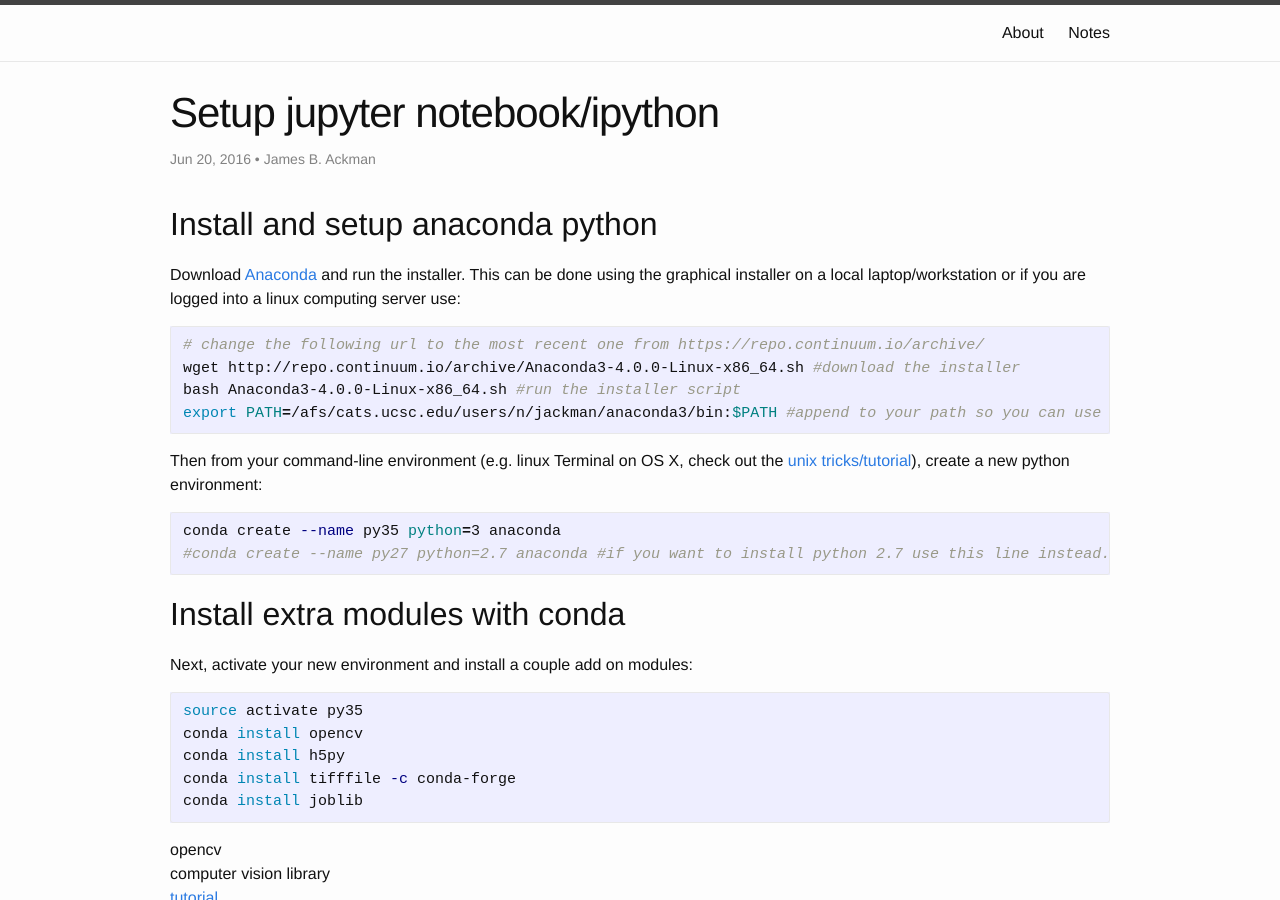
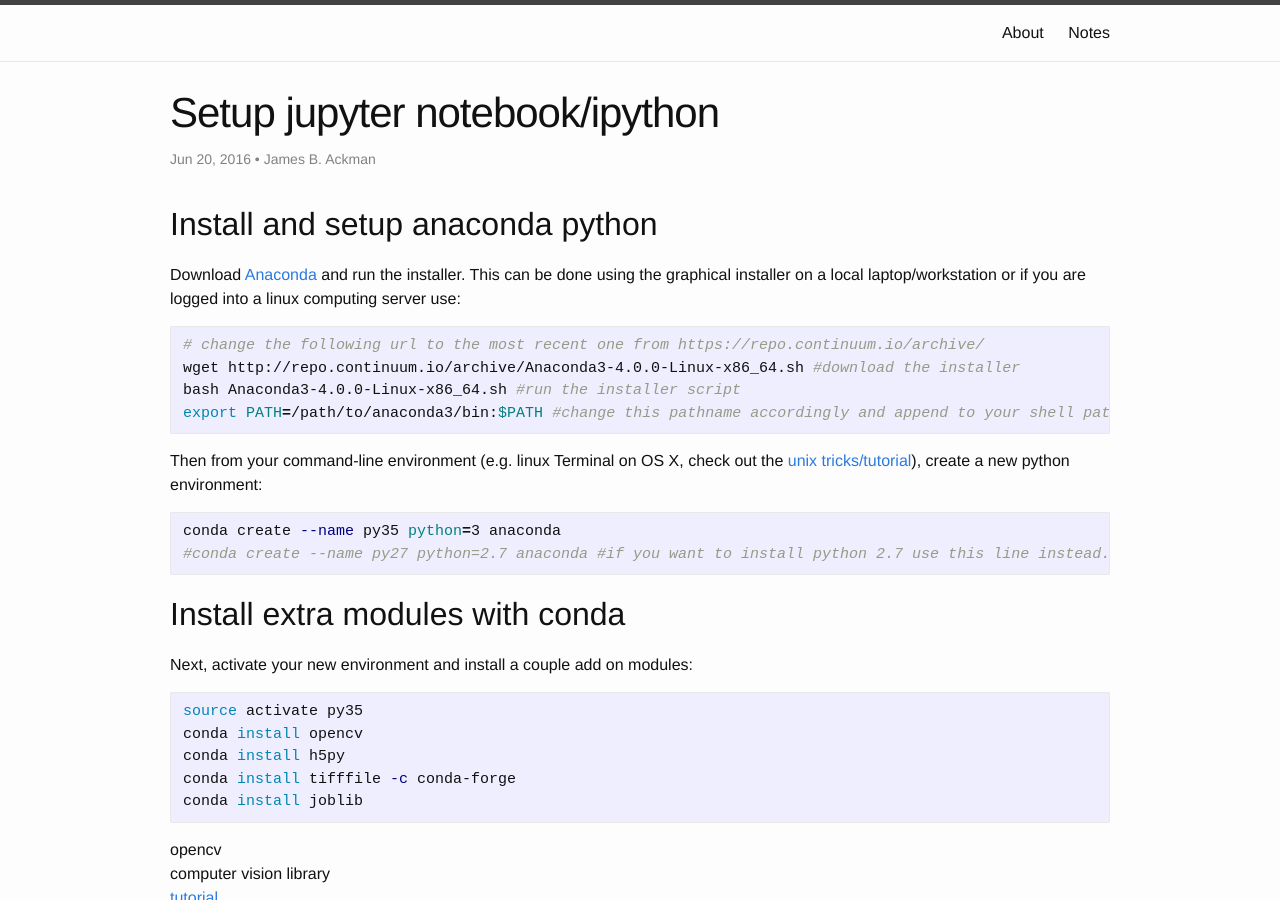
Before and after one commit to lanafrankle/ackmanlab, a Jekyll site: the page built from _posts/2016-06-20-install-ipython.md, in a window 1280 px wide and 900 px high. Built offline with Jekyll 4.4.1, drawn with Linux system fonts in a browser that asks for light colours.

Commit message:
2016-07-01-05:48:17

````diff
--- a/_posts/2016-06-20-install-ipython.md
+++ b/_posts/2016-06-20-install-ipython.md
@@ -14,7 +14,7 @@ Download [Anaconda](https://www.continuum.io/downloads) and run the installer. T
 # change the following url to the most recent one from https://repo.continuum.io/archive/
 wget http://repo.continuum.io/archive/Anaconda3-4.0.0-Linux-x86_64.sh #download the installer
 bash Anaconda3-4.0.0-Linux-x86_64.sh #run the installer script
-export PATH=/afs/cats.ucsc.edu/users/n/jackman/anaconda3/bin:$PATH #append to your path so you can use conda to create environment below
+export PATH=/path/to/anaconda3/bin:$PATH #change this pathname accordingly and append to your shell path so you can use conda to create environment below
 ```
 
 Then from your command-line environment (e.g. linux Terminal on OS X, check out the [unix tricks/tutorial](https://gist.github.com/ackman678/6290329)), create a new python environment:
````
